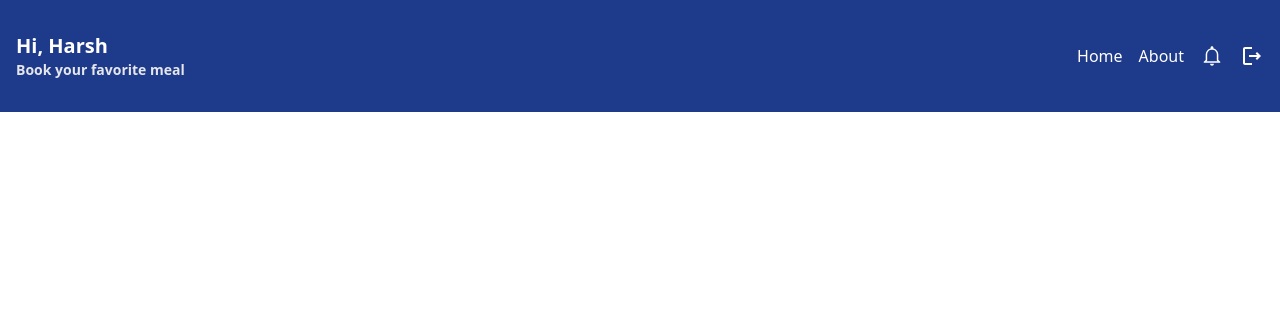
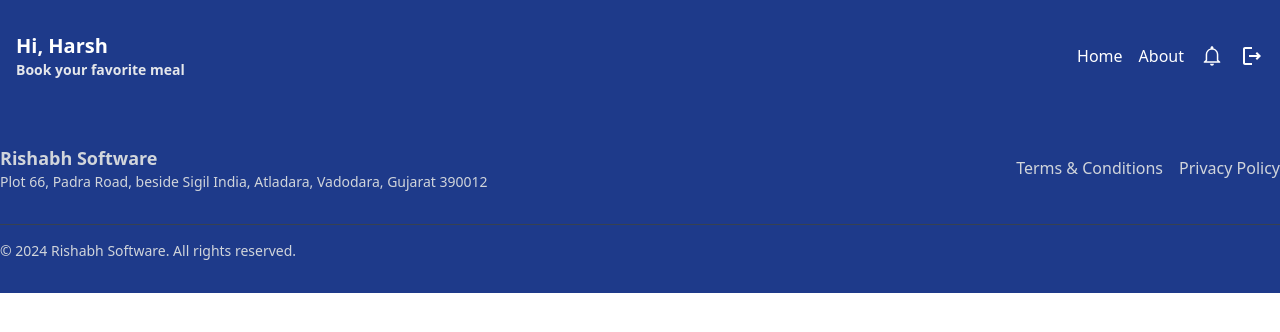
Before and after one commit to Devanshi2109/bookMyMeal-frontend, a React (Vite) app: page / in a window 1280 px wide. Shown: the top 332 px of the page. Built offline with nearby package versions, Linux system fonts and the light colour scheme.

Commit message:
Added a basic footer for our app

```diff
--- /dev/null
+++ b/src/components/Footer.jsx
@@ -0,0 +1,35 @@
+import React from "react";
+import { Link } from "react-router-dom";
+
+const Footer = () => {
+  return (
+    <footer className="py-8 text-gray-300 bg-blue-900">
+      <div className="container mx-auto">
+        <div className="flex items-center justify-between">
+          <div>
+            <p className="text-lg font-semibold">Rishabh Software</p>
+            <p className="text-sm">
+              Plot 66, Padra Road, beside Sigil India, Atladara, Vadodara,
+              Gujarat 390012
+            </p>
+          </div>
+          <div className="flex items-center">
+            <Link to="/terms" className="mr-4 hover:text-white">
+              Terms &amp; Conditions
+            </Link>
+            <Link to="/privacy" className="hover:text-white">
+              Privacy Policy
+            </Link>
+          </div>
+        </div>
+        <div className="pt-4 mt-8 border-t border-gray-700">
+          <p className="text-sm">
+            &copy; 2024 Rishabh Software. All rights reserved.
+          </p>
+        </div>
+      </div>
+    </footer>
+  );
+};
+
+export default Footer;
--- a/src/components/HomePage.jsx
+++ b/src/components/HomePage.jsx
@@ -1,10 +1,12 @@
 import React from "react";
 import Navbar from "./Navbar";
+import Footer from "./Footer";
 
 const HomePage = () => {
   return (
     <div>
       <Navbar />
+      <Footer />
     </div>
   );
 };
--- /dev/null
+++ b/src/components/Privacy.jsx
@@ -0,0 +1,7 @@
+import React from "react";
+
+const Privacy = () => {
+  return <div>Privacy</div>;
+};
+
+export default Privacy;
--- /dev/null
+++ b/src/components/Terms.jsx
@@ -0,0 +1,7 @@
+import React from "react";
+
+const Terms = () => {
+  return <div>Terms</div>;
+};
+
+export default Terms;
```
Also changed, not shown: src/App.jsx (+10 -4 lines).
